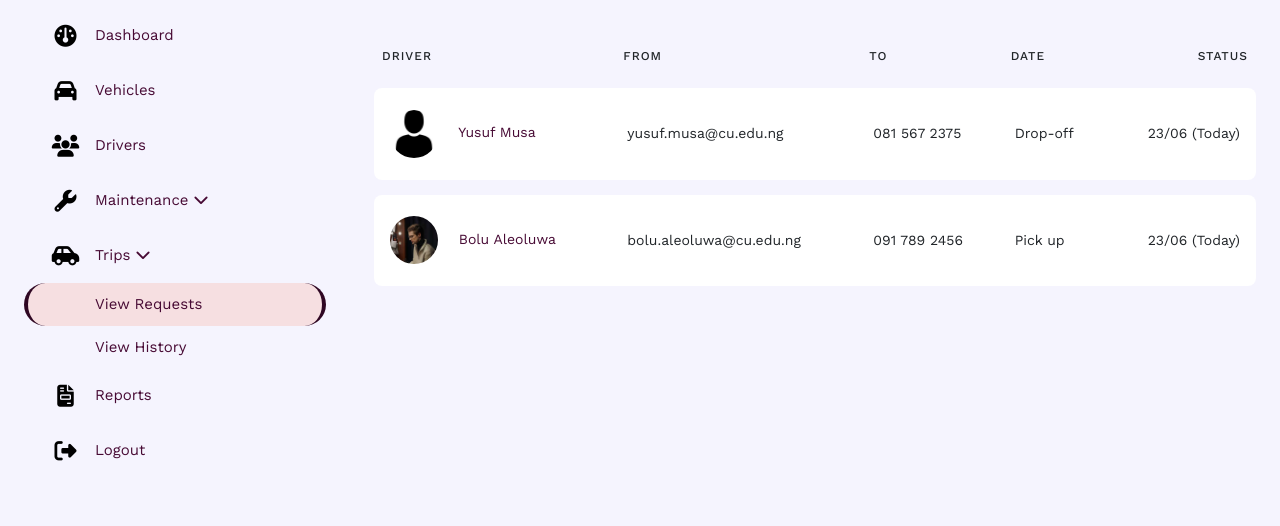
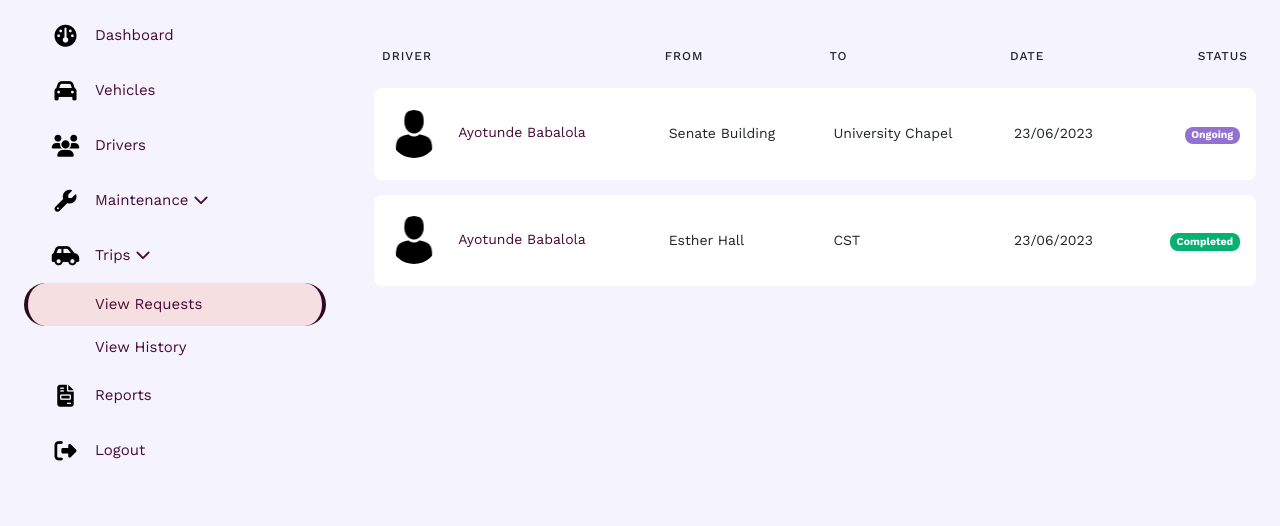
Before and after one commit to worthychukwuemeka/fleets-management-system, a PHP site: page /trips/trips-history.php in a window 1280 px wide. Shown: the part 90-616 px from the top of the page. Run offline with PHP 8.4, Linux system fonts and the light colour scheme; data comes from the database, SQL or seed files in the repository; some libraries are stand-ins or nearby versions.

Commit message:
Updates added to trips

```diff
--- a/trips/trips-history.php
+++ b/trips/trips-history.php
@@ -434,18 +434,18 @@ if (is_array($data_type)) {
               <td>
                 <a href="#">
                   <figure class="avatar me-3">
-                    <img src="../drivers/assets/images/user/avatar.jpg" class="rounded-circle" alt="avatar" />
+                    <img src="../vehicles/assets/images/user/avatar.jpg" class="rounded-circle" alt="avatar" />
                   </figure>
-                  Yusuf Musa
+                  Ayotunde Babalola
                 </a>
               </td>
-              <td>yusuf.musa@cu.edu.ng</td>
-              <td>081 567 2375</td>
+              <td>Senate Building</td>
+              <td>University Chapel</td>
               <td>
-                <span>Drop-off</span>
+                23/06/2023
               </td>
               <td class="text-end">
-                23/06 (Today)
+                <span class="badge bg-purple">Ongoing</span>
               </td>
 
             </tr>
@@ -454,18 +454,18 @@ if (is_array($data_type)) {
               <td>
                 <a href="#">
                   <figure class="avatar me-3">
-                    <img src="../drivers/assets/images/user/man_avatar4.jpg" class="rounded-circle" alt="avatar" />
+                    <img src="../vehicles/assets/images/user/avatar.jpg" class="rounded-circle" alt="avatar" />
                   </figure>
-                  Bolu Aleoluwa
+                  Ayotunde Babalola
                 </a>
               </td>
-              <td>bolu.aleoluwa@cu.edu.ng</td>
-              <td>091 789 2456</td>
+              <td>Esther Hall</td>
+              <td>CST</td>
               <td>
-                <span>Pick up</span>
+                23/06/2023
               </td>
               <td class="text-end">
-                23/06 (Today)
+                <span class="badge bg-success">Completed</span>
               </td>
 
             </tr>
```
